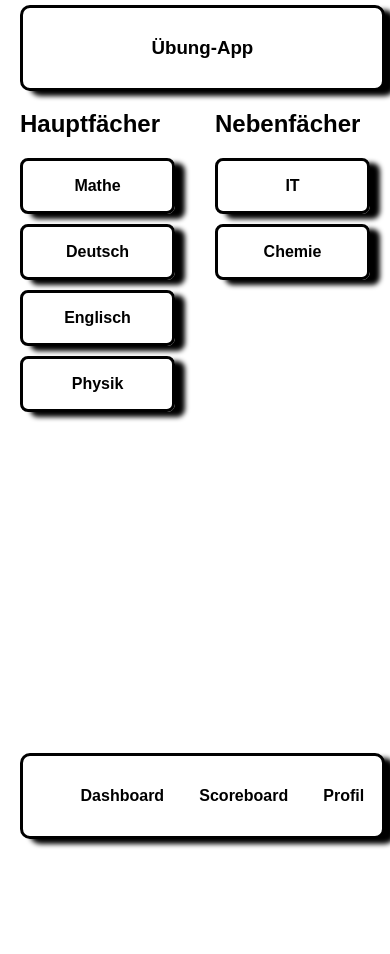
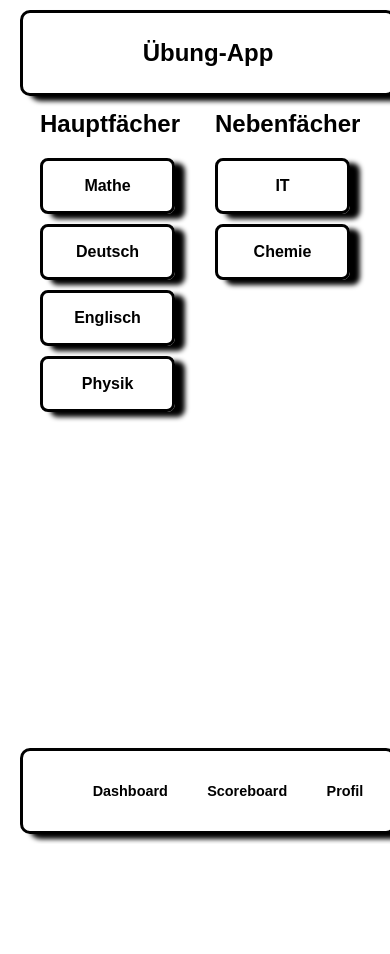
Before and after one commit to Marci0197/Flapas-Projekt, a PHP site: page / in a window 390 px wide. After the commit the page ends 843 px from the top, so only its background shows below. Run offline with PHP 8.4, Linux system fonts and the light colour scheme.

Commit message:
Responsive Gemacht

```diff
--- a/index.html
+++ b/index.html
@@ -13,12 +13,12 @@
                 <h3>Übung-App</h3>
             </div>
         </div>
-
+        <br>
         <main id="content">
             <!-- Hier der Link  ↓   für die Startseite -->
             <iframe src="/iframes/dashboard.html" id="myHtml"></iframe>
         </main>
-
+        <br>
         <div class="footer-container">
             <ul class="footer">
                 <li><a href="#">Dashboard</a></li>
--- a/style.css
+++ b/style.css
@@ -6,7 +6,6 @@ body {
 
 .page-container {
     display: flex;
-    position: relative;
     flex-direction: column;
     min-height: 100vh;
 }
@@ -14,62 +13,39 @@ body {
 .header-container {
     position: fixed;
     display: flex;
-    width: 92%;
-    padding: 10px 0;
-    background-color: #ffffff;
     justify-content: center;
     align-items: center;
+    width: calc(100% - 40px);
+    padding: 10px;
+    background-color: #ffffff;
     height: 60px;
-
-    border-style: solid;
-    border-width: 3px;
+    border: 3px solid;
     border-radius: 10px;
     box-shadow: 10px 5px 5px #000000;
-    /*
-      TODO: margin-right funktioniert nicht
-    */
-    margin-top: 5px;
-    margin-right: 20px;
-    margin-left: 20px;
-}
-
-
-.header {
-    padding: 10px 0;
-    background-color: #ffffff;
-    display: flex;
-    justify-content: center;
-    align-items: center;
-    height: 60px;
-}
-
-main {
-    flex-grow: 1;
-    padding-top: 70px;
-    padding-bottom: 70px;
+    top: 10px;
+    left: 20px;
 }
 
 .footer-container {
     position: fixed;
     display: flex;
-    bottom: 0;
-    width: 92%;
-    padding: 10px 0;
-    background-color: #ffffff;
     justify-content: center;
     align-items: center;
+    width: calc(100% - 40px);
+    padding: 10px;
+    background-color: #ffffff;
     height: 60px;
+    border: 3px solid;
+    border-radius: 10px;
+    box-shadow: 10px 5px 5px #000000;
+    bottom: 10px;
+    left: 20px;
+}
 
-    border-style: solid;
-    border-width: 3px;
-    border-radius: 10px;
-    box-shadow: 10px 5px 5px black;
-    /*
-      TODO: margin right  funktioniert nicht
-    */
-    margin-bottom: 5px;
-    margin-right: 20px;
-    margin-left: 20px;
+main {
+    flex-grow: 1;
+    padding-top: 80px;
+    padding-bottom: 80px;
 }
 
 .footer {
@@ -95,10 +71,49 @@ h3 {
     color: #000000;
 }
 
-iframe{
-    margin: 0;
-    padding: 0;
+iframe {
+    position: absolute;
     border: none;
-    width: 100%;
-    height: 810px;
+    top: 70px;
+    left: 20px;
+    right: 20px;
+    bottom: 70px;
+    width: calc(100% - 40px);
+    height: calc(100% - 140px);
+    min-height: 300px;
 }
+
+/* Responsive Styles */
+@media (max-width: 768px) {
+    .header-container,
+    .footer-container {
+        width: calc(100% - 40px);
+    }
+
+    .footer {
+        flex-direction: row;
+        align-items: center;
+    }
+
+    .footer li {
+        margin: 0 10px;
+    }
+
+    iframe {
+        height: calc(100% - 140px);
+    }
+}
+
+@media (max-width: 480px) {
+    h3 {
+        font-size: 1.5em;
+    }
+
+    .footer a {
+        font-size: 0.9em;
+    }
+
+    iframe {
+        min-height: 200px;
+    }
+}
```
